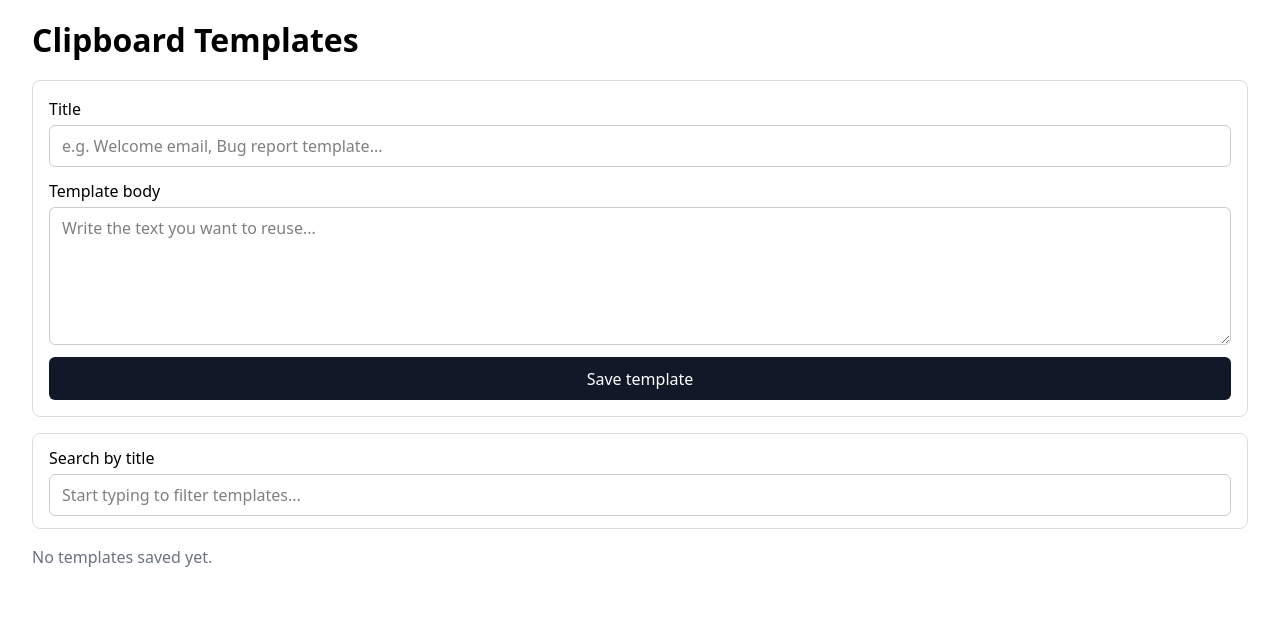
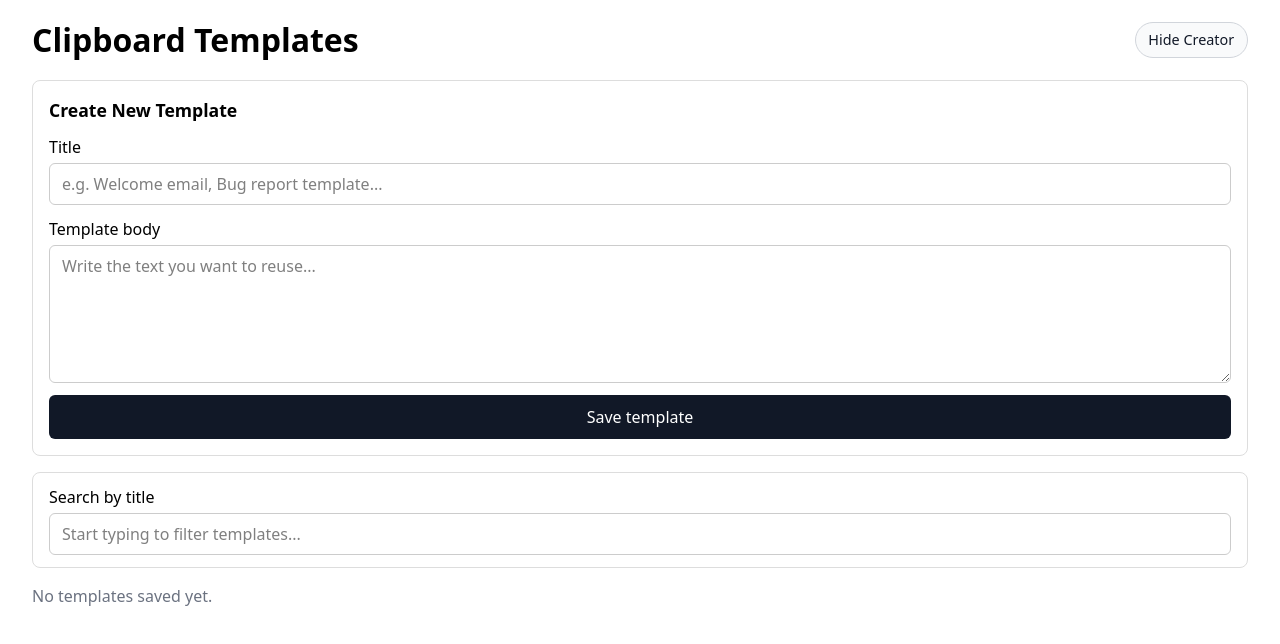
Before and after one commit to jesusoyer/templify, a Next.js app: page / in a window 1280 px wide. Shown: the top 644 px of the page. Built offline with nearby package versions, Linux system fonts and the light colour scheme.

Commit message:
added a hide button for the create new template area

```diff
--- a/app/components/TemplateCreator.tsx
+++ b/app/components/TemplateCreator.tsx
@@ -15,6 +15,17 @@ export default function TemplateCreator({
         backgroundColor: "white",
       }}
     >
+      {/* New header inside the card */}
+      <h2
+        style={{
+          fontSize: "1.1rem",
+          fontWeight: 600,
+          marginBottom: "0.75rem",
+        }}
+      >
+        Create New Template
+      </h2>
+
       <form
         onSubmit={onSubmit}
         style={{
--- a/app/page.tsx
+++ b/app/page.tsx
@@ -15,6 +15,9 @@ export default function ClipboardTemplatesPage() {
   const [editingId, setEditingId] = useState(null);
   const [editingTitle, setEditingTitle] = useState("");
   const [editingBody, setEditingBody] = useState("");
+
+  // NEW: show/hide creator
+  const [showCreator, setShowCreator] = useState(true);
 
   // Load from localStorage on first render
   useEffect(() => {
@@ -142,6 +145,15 @@ export default function ClipboardTemplatesPage() {
         gap: "1rem",
       }}
     >
+      {/* HEADER + TOGGLE */}
+      <div
+        style={{
+          display: "flex",
+          justifyContent: "space-between",
+          alignItems: "center",
+          gap: "1rem",
+        }}
+      >
         <h1
           style={{
             fontSize: "2rem",
@@ -151,6 +163,26 @@ export default function ClipboardTemplatesPage() {
           Clipboard Templates
         </h1>
 
+        <button
+          type="button"
+          onClick={() => setShowCreator((prev) => !prev)}
+          style={{
+            padding: "0.4rem 0.8rem",
+            borderRadius: "999px",
+            border: "1px solid #d1d5db",
+            backgroundColor: showCreator ? "#f9fafb" : "#111827",
+            color: showCreator ? "#111827" : "#f9fafb",
+            fontSize: "0.9rem",
+            cursor: "pointer",
+            fontWeight: 500,
+          }}
+        >
+          {showCreator ? "Hide Creator" : "Show Creator"}
+        </button>
+      </div>
+
+      {/* TEMPLATE CREATOR (can be hidden) */}
+      {showCreator && (
         <TemplateCreator
           title={title}
           body={body}
@@ -158,9 +190,12 @@ export default function ClipboardTemplatesPage() {
           onBodyChange={setBody}
           onSubmit={handleAddTemplate}
         />
+      )}
 
+      {/* SEARCH BAR */}
       <SearchBar search={search} onSearchChange={setSearch} />
 
+      {/* CLIPBOARD GRID */}
       <section
         style={{
           flex: 1,
```
Lines whose indentation alone changed are shown as unchanged.
